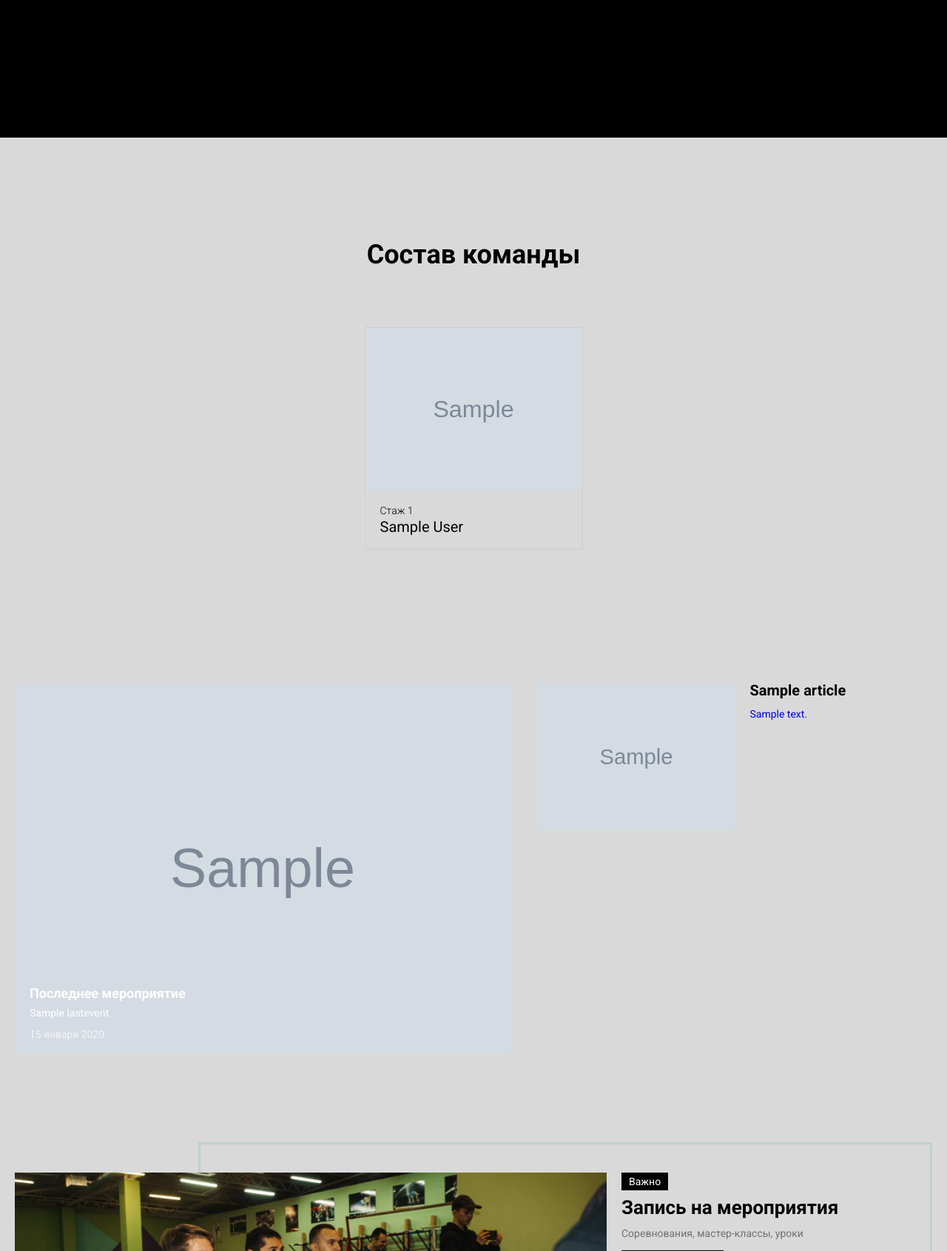
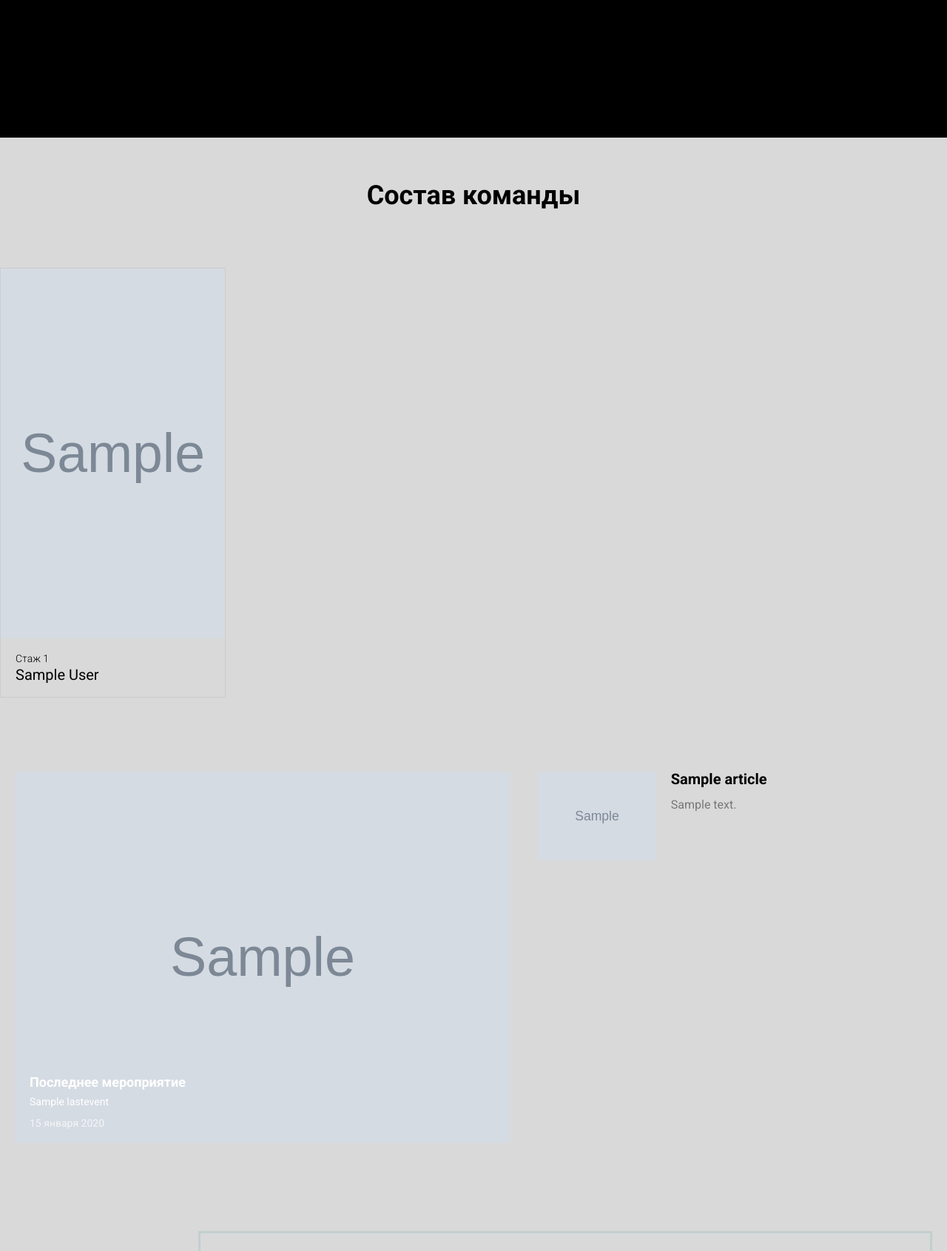
Before and after one commit to Light2d/workoutTime, a Django app: page / in a window 1280 px wide. Shown: the part 732-2423 px from the top of the page at 74% size. Run offline with Django 5.2, Linux system fonts and the light colour scheme; tables that the repository leaves empty hold one stand-in row (values such as "Sample post"); grey boxes marked "Sample" are stand-in pictures; style sheets or scripts are compiled from the project's sources.

Commit message:
правки верстки и стилей

```diff
--- a/workoutTimeApp/static/scss/sportgrounds.css
+++ b/workoutTimeApp/static/scss/sportgrounds.css
@@ -2,10 +2,8 @@
 .sportgroundMap {
   display: flex;
   justify-content: center;
-  width: 100%;
-  max-width: 1200px;
+  width: 100vw;
   height: 0;
-  margin: 0 auto;
   padding-bottom: 56.25%;
   position: relative;
 }
@@ -15,7 +13,7 @@
   position: absolute;
   top: 0;
   left: 0;
-  width: 100%;
+  width: 100vw;
   height: 80%;
   padding: 0 20px;
 }
--- a/workoutTimeApp/static/scss/sportgrounds.scss
+++ b/workoutTimeApp/static/scss/sportgrounds.scss
@@ -3,10 +3,8 @@
   display: flex;
   justify-content: center;
 
-  width: 100%;
-  max-width: 1200px;
+  width: 100vw;
   height: 0;
-  margin: 0 auto;
   padding-bottom: 56.25%;
     position: relative;
     &__container{
@@ -18,7 +16,7 @@
       position: absolute;
       top: 0;
       left: 0;
-      width: 100%;
+      width: 100vw;
       height: 80%;
       padding: 0 20px;
       @media (max-width: 768px) {
--- a/workoutTimeApp/static/scss/styles.css
+++ b/workoutTimeApp/static/scss/styles.css
@@ -829,10 +829,8 @@ h6 {
 .sportgroundMap {
   display: flex;
   justify-content: center;
-  width: 100%;
-  max-width: 1200px;
+  width: 100vw;
   height: 0;
-  margin: 0 auto;
   padding-bottom: 56.25%;
   position: relative;
 }
@@ -842,7 +840,7 @@ h6 {
   position: absolute;
   top: 0;
   left: 0;
-  width: 100%;
+  width: 100vw;
   height: 80%;
   padding: 0 20px;
 }
@@ -1238,6 +1236,8 @@ button {
 }
 .team__img {
   border-radius: 0;
+  object-fit: cover;
+  height: 500px;
 }
 .team__info {
   padding: 20px;
@@ -1256,10 +1256,10 @@ button {
 
 .team-slider {
   width: 100%;
-  max-width: 100%;
   padding: 20px 0 !important;
   overflow: hidden !important;
   position: relative;
+  margin: 0 auto;
 }
 
 .swiper-slide {
@@ -1295,6 +1295,8 @@ button {
 }
 
 .lastEvent {
+  display: flex;
+  flex-direction: column;
   flex: 0 0 54%;
 }
 @media (max-width: 768px) {
@@ -1303,7 +1305,15 @@ button {
   }
 }
 .lastEvent__img {
+  flex: 1;
+  display: flex;
+  flex-direction: column;
   position: relative;
+}
+.lastEvent__img img {
+  width: 100%;
+  height: 100%;
+  object-fit: cover;
 }
 .lastEvent__info {
   position: absolute;
@@ -1337,19 +1347,22 @@ button {
   display: flex;
   flex-direction: column;
   justify-content: space-between;
+  height: 100%;
+  gap: 20px;
 }
 .articles__item {
   display: flex;
-  flex: 0 0 33%;
-  margin-bottom: 20px;
+  flex: 1;
+  min-height: 0;
 }
 .articles__image {
   margin-right: 20px;
-  margin-bottom: 15px;
+  flex: 0 0 30%;
+  display: flex;
 }
 .articles__image img {
-  max-width: 350px;
-  max-height: 200px;
+  width: 100%;
+  height: 100%;
   object-fit: cover;
 }
 .articles__title {
@@ -1363,6 +1376,12 @@ button {
     font-size: 14px;
     margin-bottom: 10px;
   }
+}
+.articles__description {
+  flex: 0 0 65%;
+  color: #787878;
+  line-height: 130%;
+  font-size: 16px;
 }
 @media (max-width: 768px) {
   .articles__description {
--- a/workoutTimeApp/static/scss/styles.scss
+++ b/workoutTimeApp/static/scss/styles.scss
@@ -299,6 +299,8 @@ button {
     // .team__img
     &__img {
         border-radius: 0;
+        object-fit: cover;
+        height: 500px;
     }
     &__info{
         padding: 20px;
@@ -321,10 +323,10 @@ button {
 
 .team-slider {
     width: 100%;
-    max-width: 100%;
     padding: 20px 0 !important;
     overflow: hidden !important;
     position: relative;
+    margin: 0 auto;
   }
 .swiper-slide {
     display: flex;
@@ -336,6 +338,7 @@ button {
 .s-wrapper{
     margin-bottom: 20px;
     height: auto !important;
+
 }
 .swiper-wrapper{
     height: auto !important;
@@ -362,13 +365,22 @@ button {
 }
 
 .lastEvent {
-    // .lastEvent__img
+    display: flex;
+    flex-direction: column;
     flex: 0 0 54%;
     @media (max-width: 768px) {
         margin-bottom: 40px;
      }
     &__img {
+        flex: 1;
+        display: flex;
+        flex-direction: column;
         position: relative;
+        & img{
+            width: 100%;
+            height: 100%;
+            object-fit: cover;
+        }
     }
     // .lastEvent__info
     &__info {
@@ -404,20 +416,23 @@ button {
         display: flex;
         flex-direction: column;
         justify-content: space-between;
+        height: 100%;
+    gap: 20px; // вместо margin-bottom
     }
     // .articles__item
     &__item {
         display: flex;
-        flex: 0 0 33%;
-        margin-bottom: 20px;
+        flex: 1; // Растягивает все элементы равномерно
+    min-height: 0; // если вдруг что-то переполняет
     }
     // .articles__image
     &__image {
         margin-right: 20px;
-        margin-bottom: 15px;
+        flex: 0 0 30%;
+        display: flex;
         & img{
-            max-width: 350px;
-            max-height: 200px;
+            width: 100%;
+            height: 100%;
             object-fit: cover;
         }
     }
@@ -434,6 +449,10 @@ button {
     }
     // .articles__description
     &__description {
+        flex: 0 0 65%;
+        color: #787878;
+        line-height: 130%;
+        font-size: 16px;
         @media (max-width: 768px) {
             font-size: 12px;
          }
--- a/workoutTimeApp/templates/index.html
+++ b/workoutTimeApp/templates/index.html
@@ -26,7 +26,7 @@
             </div>
         </div>
         <div class="team">
-            <div class="team__container container">
+            <div class="team__container ">
             <div class="team__title">Состав команды</div>
               <div class="swiper team-slider">
                 <div class="swiper-wrapper">
@@ -102,7 +102,7 @@
           const swiper = new Swiper('.team-slider', {
           slidesPerView: 3,
           spaceBetween: 20,
-          centeredSlides: true, // Центрируем текущий слайд
+        // Центрируем текущий слайд
             loop: true,
             breakpoints: {
               992: {
--- a/workoutTimeApp/templates/sportgrounds.html
+++ b/workoutTimeApp/templates/sportgrounds.html
@@ -86,7 +86,7 @@
 
 {% block content %}
     <div class="chapter">
-        <div class="chapter__container container">
+        <div class="chapter__container ">
             <div class="chapter__logo">
                 <img src="{% static 'imgs/intro/textLogo.png' %}" alt="">
             </div>
```
